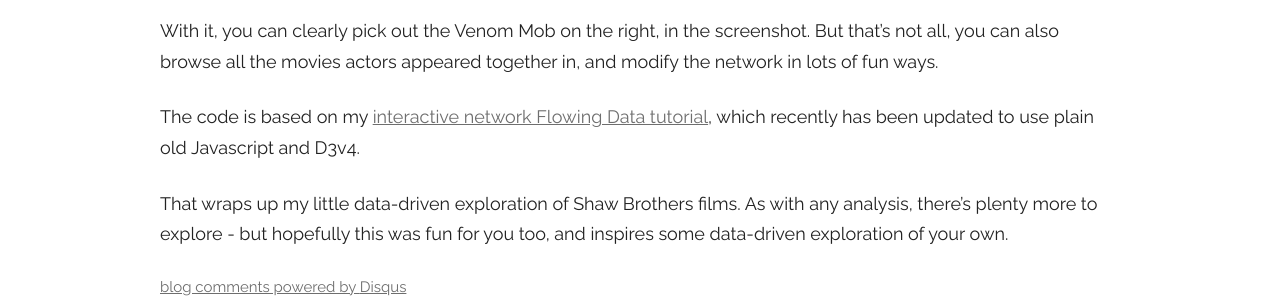
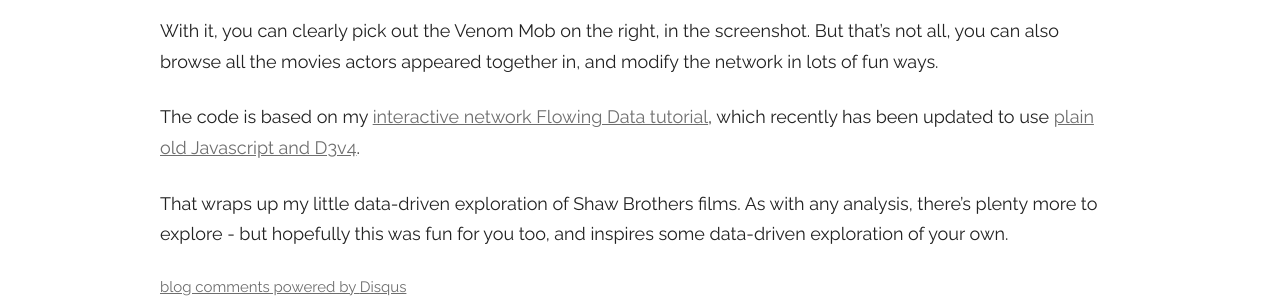
Before and after one commit to vlandham/vlandham.github.com, a Jekyll site: the page built from _posts/2017-01-01-shaw_bros_analysis.md, in a window 1280 px wide and 900 px high, scrolled down 16208 px. Shown: the part 171-471 px from the top of the window. Built offline with Jekyll 4.4.1, drawn with Linux system fonts in a browser that asks for light colours; some web fonts are replaced; comment, search, counter and statistics services are not loaded; some of the changed lines change nothing that is shown.

Commit message:
add link to updated d3 code

```diff
--- a/_posts/2017-01-01-shaw_bros_analysis.md
+++ b/_posts/2017-01-01-shaw_bros_analysis.md
@@ -288,6 +288,6 @@ You were too? Great! That's why I created the amazing [Shaw Brothers Actors Netw
 
 With it, you can clearly pick out the Venom Mob on the right, in the screenshot. But that's not all, you can also browse all the movies actors appeared together in, and modify the network in lots of fun ways.
 
-The code is based on my [interactive network Flowing Data tutorial](http://flowingdata.com/2012/08/02/how-to-make-an-interactive-network-visualization/), which recently has been updated to use plain old Javascript and D3v4.
+The code is based on my [interactive network Flowing Data tutorial](http://flowingdata.com/2012/08/02/how-to-make-an-interactive-network-visualization/), which recently has been updated to use [plain old Javascript and D3v4](https://github.com/vlandham/interactive-network-v4).
 
 That wraps up my little data-driven exploration of Shaw Brothers films. As with any analysis, there's plenty more to explore - but hopefully this was fun for you too, and inspires some data-driven exploration of your own.
```
